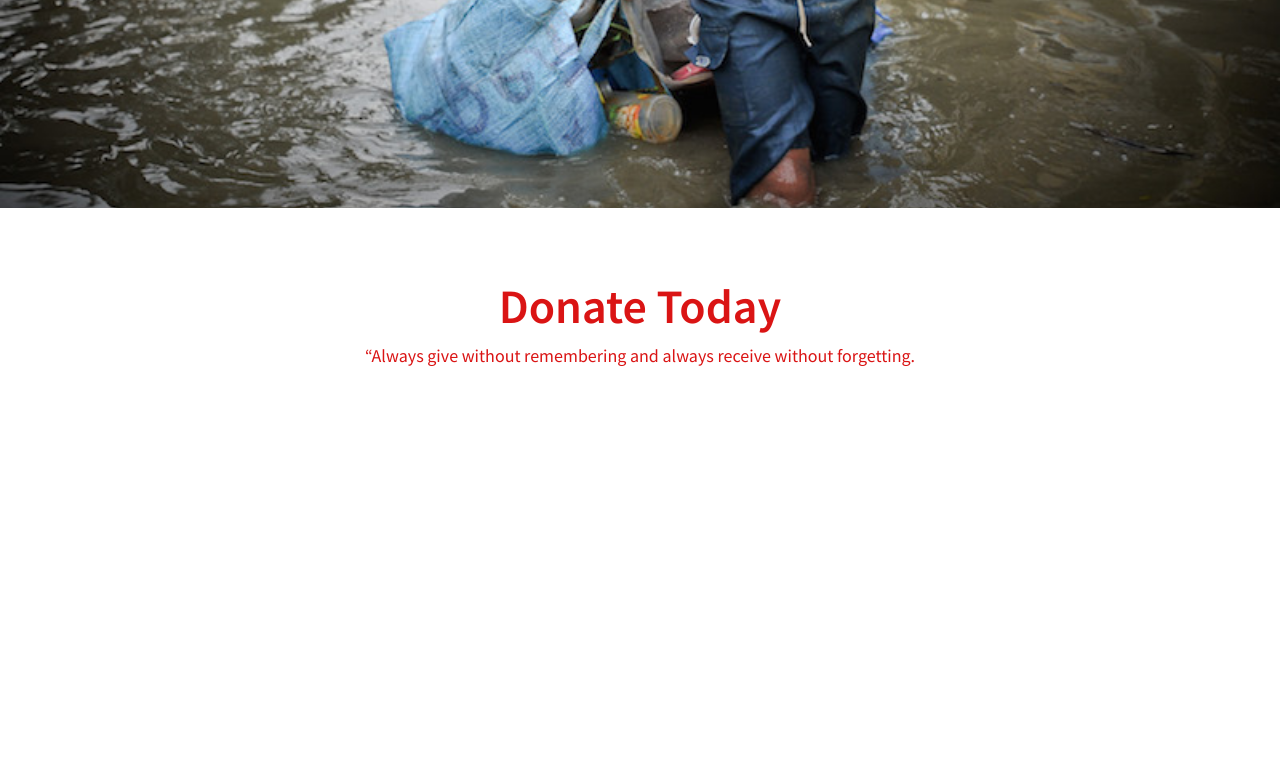
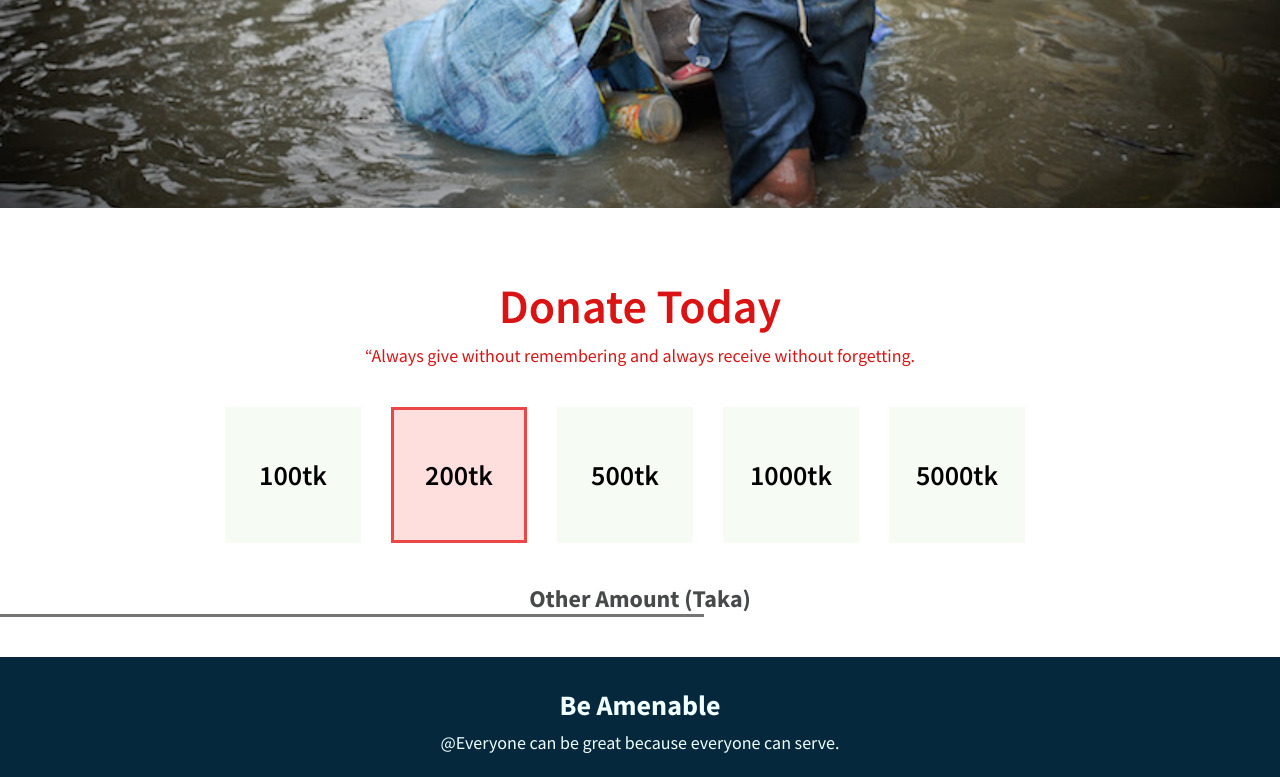
Before and after one commit to TAHID009/help.people, a plain HTML site: page index.html in a window 1280 px wide. Shown: the part 592-1369 px from the top of the page. Before the commit the page ends 959 px from the top, so only its background shows below. Drawn offline with Linux system fonts and the light colour scheme.

Commit message:
line-done

```diff
--- a/index.html
+++ b/index.html
@@ -34,10 +34,29 @@
             <p>“Always give without remembering and always receive without forgetting.</p>
         </div>
 
+        <div class="amount-tag">
+            <p id="price">100tk</p>
+            <p id="price1">200tk</p>
+            <p id="price2">500tk</p>
+            <p id="price3">1000tk</p>
+            <p id="price4">5000tk</p>
+        </div>
+        <div class="other-taka">
+            <h6>Other Amount (Taka)</h6>
+        </div>
+
+        <div class="line">
+
+        </div>
+
     </section>
 
     <!-- Donate Today code end here -->
 
 
 </body>
+<footer class="f-tag">
+    <h3>Be Amenable</h3>
+    <P>@Everyone can be great because everyone can serve.</P>
+</footer>
 </html>
--- a/style.css
+++ b/style.css
@@ -43,6 +43,9 @@ font-family: 'Source Sans Pro', sans-serif;
     border-radius: 4px;
 
 }
+/* **************************
+Donate Today Css
+******************************/
 .donate-today{
     width: 100%;
     padding-top: 60px;
@@ -63,3 +66,70 @@ font-family: 'Source Sans Pro', sans-serif;
     font-size: 18px;
     font-weight: 500;
 }
+.amount-tag{
+    padding:40px 0;
+    display: flex;
+    justify-content:center;
+}
+#price, #price2, #price3, #price4 {
+    width: 130px;
+    height: 130px;
+    border: 3px solid #F6FBF4;
+    margin-right: 30px;
+    text-align: center;
+    line-height: 130px;
+    background-color: #F6FBF4;
+    font-family: 'Source Sans Pro', sans-serif;
+    font-size: 28px;
+    font-weight: 600;
+}
+#price1{
+    width: 130px;
+    height: 130px;
+    border: 3px solid #EB4747;
+    margin-right: 30px;
+    text-align: center;
+    line-height: 130px;
+    background-color: #FFDEDE;
+    font-family: 'Source Sans Pro', sans-serif;
+    font-size: 28px;
+    font-weight: 600;
+
+}
+.other-taka h6{
+    text-align: center;
+    font-family: 'Source Sans Pro', sans-serif;
+    font-size: 24px;
+    color: rgb(71, 73, 74);
+
+}
+.line{
+    width: 55%;
+    height: 3px;
+    background: #757574;
+    text-align: center;
+}
+/* *************************
+footer CSS
+****************************/
+.f-tag{
+    width: 100%;
+    background-color: #06283D;
+    height: 15vh;
+    text-align: center;
+    margin-top: 40px;
+}
+.f-tag h3{
+    color: azure;
+    font-family:'Source Sans Pro', sans-serif ;
+    font-size: 28px;
+    padding-top: 30px;
+
+}
+.f-tag p{
+    color: azure;
+    font-family:'Source Sans Pro', sans-serif ;
+    font-size: 18px;
+    padding:8px 0;
+
+}
```
